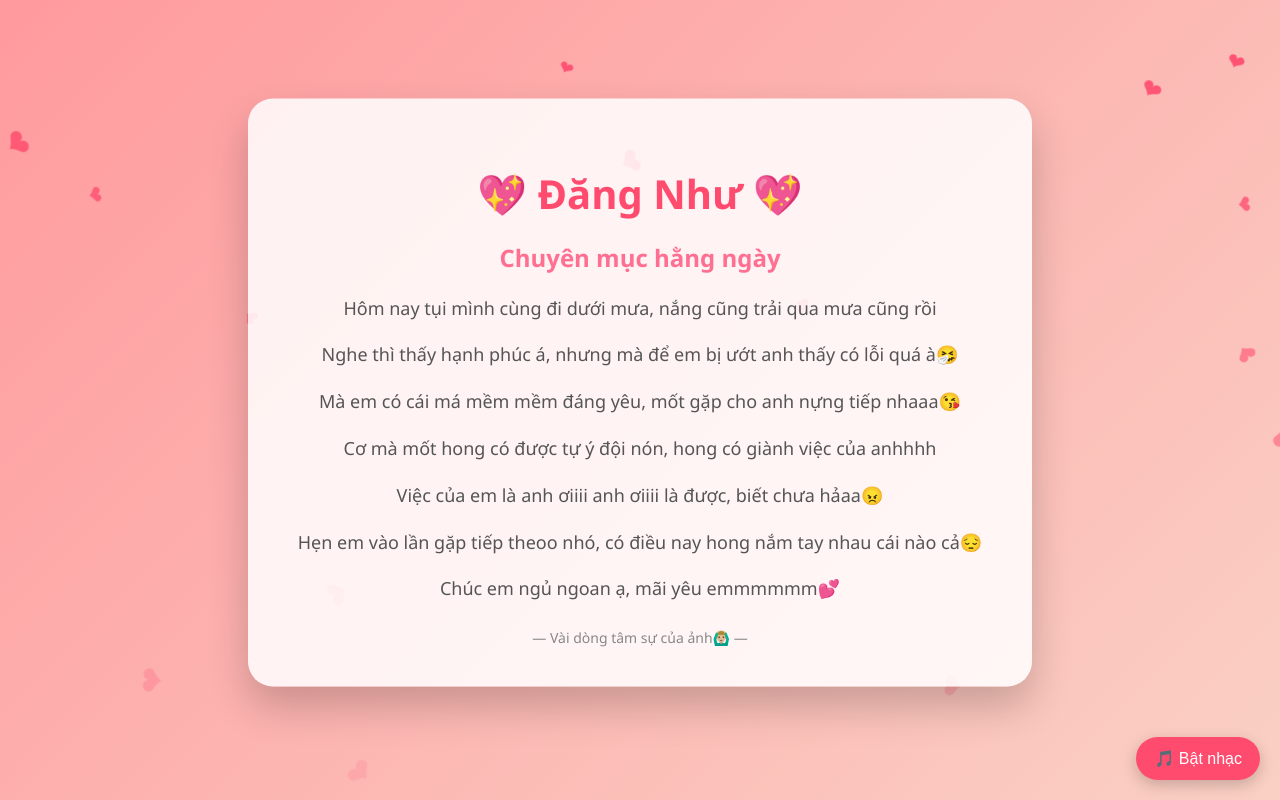
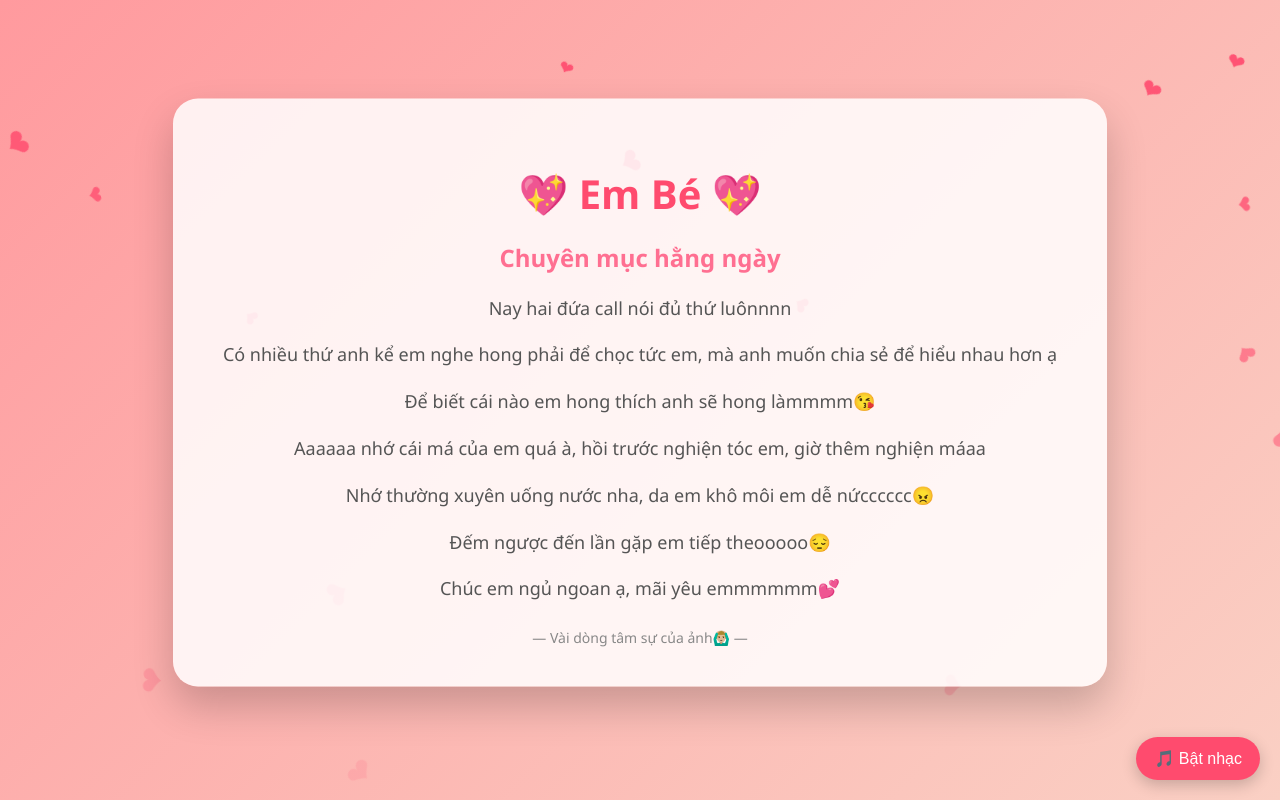
Before and after one commit to ChiPiMinh/nhu, a plain HTML site: page index.html in a window 1280 px wide. Drawn offline with Linux system fonts and the light colour scheme.

Commit message:
Update index.html

```diff
--- a/index.html
+++ b/index.html
@@ -2,7 +2,7 @@
 <html lang="vi">
 <head>
     <meta charset="UTF-8">
-    <title>Gửi Đăng Như 💖</title>
+    <title>Gửi em bé của anh 💖</title>
     <style>
         body {
             margin: 0;
@@ -91,14 +91,14 @@
 <body>
 
     <div class="card">
-        <h1>💖 Đăng Như 💖</h1>
+        <h1>💖 Em Bé 💖</h1>
         <h2>Chuyên mục hằng ngày</h2>
-        <p>Hôm nay tụi mình cùng đi dưới mưa, nắng cũng trải qua mưa cũng rồi
-        <p>Nghe thì thấy hạnh phúc á, nhưng mà để em bị ướt anh thấy có lỗi quá à🤧</p>
-        <p>Mà em có cái má mềm mềm đáng yêu, mốt gặp cho anh nựng tiếp nhaaa😘</p>
-        <p>Cơ mà mốt hong có được tự ý đội nón, hong có giành việc của anhhhh</p>
-        <p>Việc của em là anh ơiiii anh ơiiii là được, biết chưa hảaa😠</p>
-        <p>Hẹn em vào lần gặp tiếp theoo nhó, có điều nay hong nắm tay nhau cái nào cả😔</p>
+        <p>Nay hai đứa call nói đủ thứ luônnnn
+        <p>Có nhiều thứ anh kể em nghe hong phải để chọc tức em, mà anh muốn chia sẻ để hiểu nhau hơn ạ</p>
+        <p>Để biết cái nào em hong thích anh sẽ hong làmmmm😘</p>
+        <p>Aaaaaa nhớ cái má của em quá à, hồi trước nghiện tóc em, giờ thêm nghiện máaa</p>
+        <p>Nhớ thường xuyên uống nước nha, da em khô môi em dễ nứcccccc😠</p>
+        <p>Đếm ngược đến lần gặp em tiếp theooooo😔</p>
         <p>Chúc em ngủ ngoan ạ, mãi yêu emmmmmm💕<br></p>
         <div class="footer">— Vài dòng tâm sự của ảnh🙆🏼‍♂️ —</div>
     </div>
```
